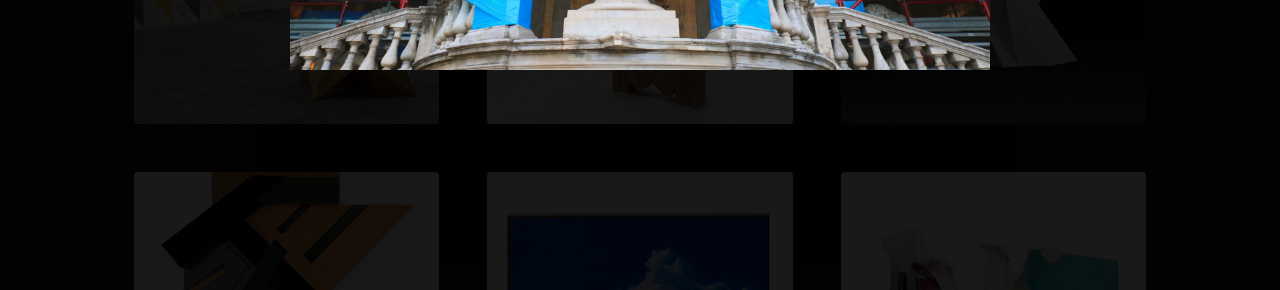
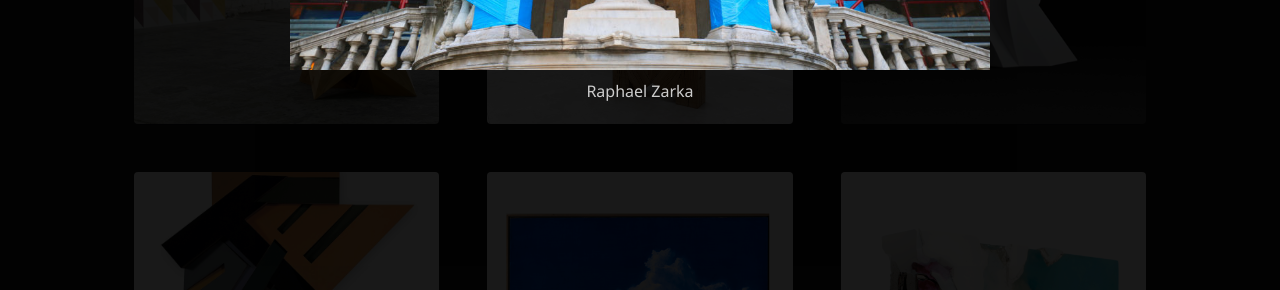
Before and after one commit to pichotg/aspeinspiratio, a Next.js app: page / in a window 1280 px wide. Both pictures are taken after a click on the element 286 px from the left and 213 px from the top of the page. Shown: the part 497-787 px from the top of the page. Built offline with nearby package versions, Linux system fonts and the light colour scheme.

Commit message:
fix : modal caption

```diff
--- a/pages/index.js
+++ b/pages/index.js
@@ -56,6 +56,7 @@ const Photo = (props) => {
       >
         <span className="close">&times;</span>
         <img className="modal-content" src={props.photo.src}></img>
+        <div id="caption">{props.photo.author}</div>
       </div>
     </>
   );
```
